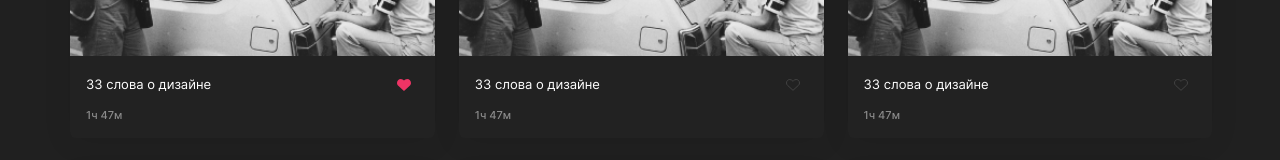
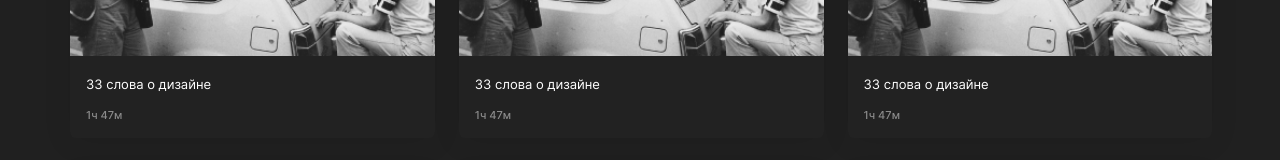
Before and after one commit to AndreySaveliev/movies-explorer-frontend, a React (Create React App) app: page /saved-movies in a window 1280 px wide. Shown: the part 540-700 px from the top of the page. Built offline with nearby package versions, Linux system fonts and the light colour scheme.

Commit message:
savedmovies copm cahnges

```diff
--- a/src/components/SavedMovies/SavedMovies.js
+++ b/src/components/SavedMovies/SavedMovies.js
@@ -6,15 +6,15 @@ import SearchForm from '../SearchForm/SearchForm';
 
 function SavedMovies() {
   return (
-    <div className="savedmovies">
+    <main className="savedmovies">
       <div className="savedmovies__wrapper">
         <Header isLogged={true}
         />
         <SearchForm />
-        <MoviesCardList />
+        <MoviesCardList isSaved={true}/>
         <Footer />
       </div>
-    </div>
+    </main>
   );
 }
 
```
